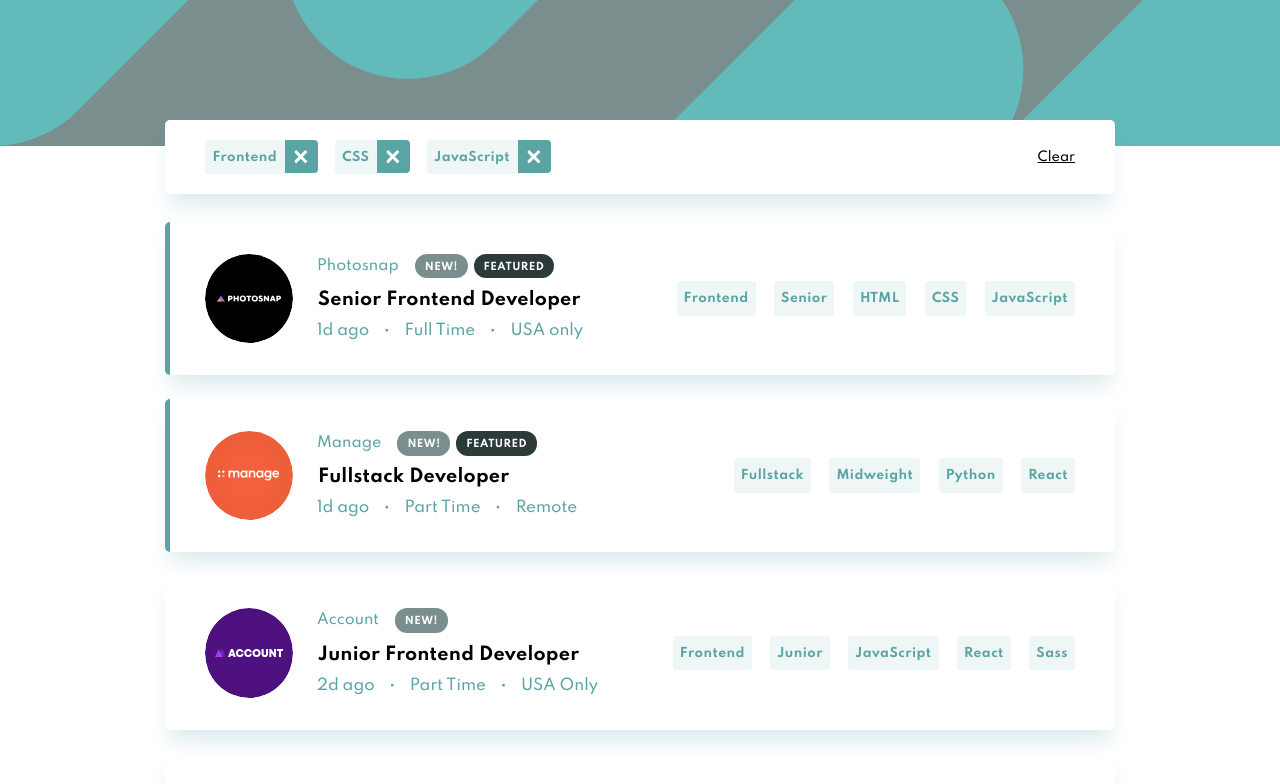
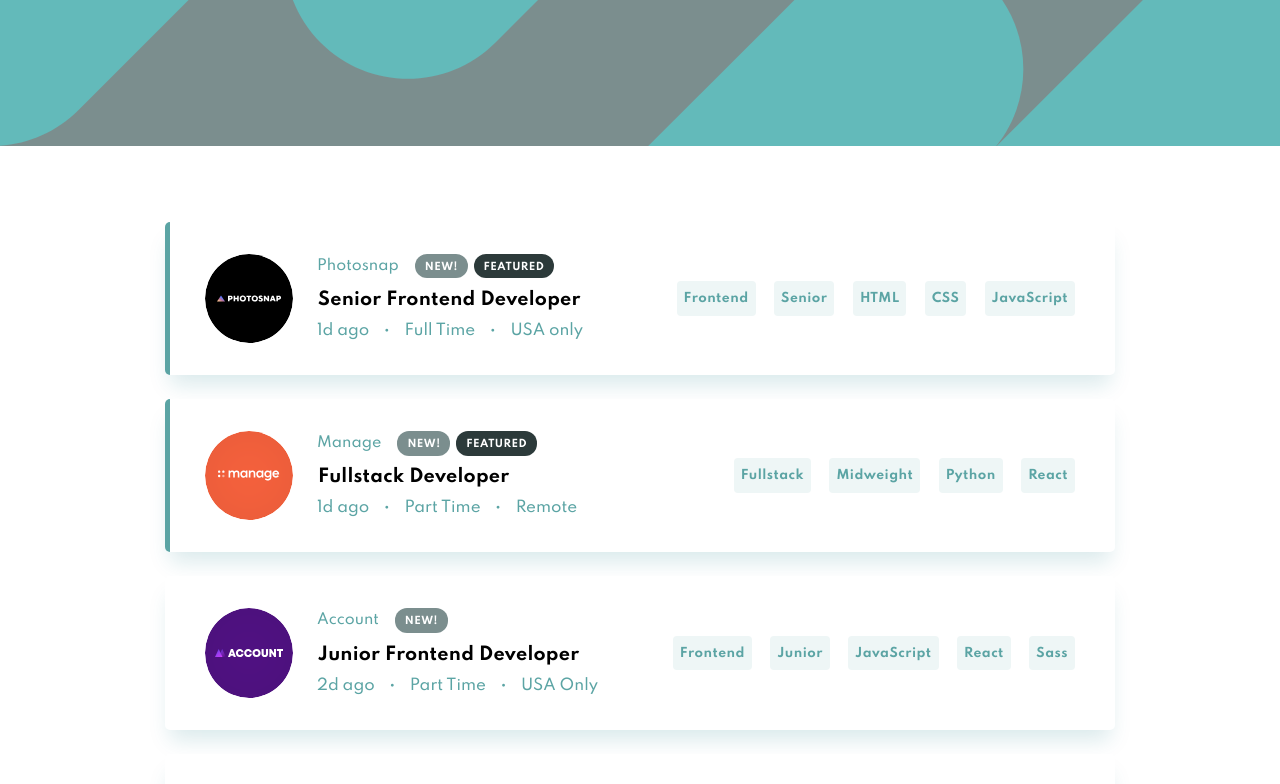
Before and after one commit to justAdevTV/job-listings-page, a Next.js app: page / in a window 1280 px wide. Shown: the top 784 px of the page. Built offline with nearby package versions, Linux system fonts and the light colour scheme.

Commit message:
Filter - Fixed logic for clear all

```diff
--- a/components/Filter/Filter.js
+++ b/components/Filter/Filter.js
@@ -2,13 +2,14 @@ import PropTypes from "prop-types";
 import { _Clear, _FilterContainer, _Tags } from "./filter.styles";
 import { Card, FilterTag } from "../";
 
-// TODO: Fill this in
 function Filter({ filters, onChange }) {
   const handleOnRemoveFilterClick = ({ tagName }) => {
-    console.log("Remove Filter", tagName);
+    // Array with selected tag removed
+    const filteredArray = filters.filter((name) => name !== tagName);
+    onChange({ filters: filteredArray });
   };
 
-  const handleClearAllClick = () => onChange({ fitlers: [] });
+  const handleClearAllClick = () => onChange({ filters: [] });
 
   const generateTags = (filters) =>
     filters.map((filter) => (
@@ -17,8 +18,8 @@ function Filter({ filters, onChange }) {
       </FilterTag>
     ));
 
-  //   Don't render if no tags are selected
-  //   if (filters.length <= 0) return null;
+  // Don't render if no tags are selected
+  if (filters.length <= 0) return null;
 
   return (
     <Card>
@@ -26,7 +27,7 @@ function Filter({ filters, onChange }) {
         <_Tags>{generateTags(filters)}</_Tags>
         <_Clear
           ariaLabel="Clear All Filters"
-          onClick={() => handleClearAllClick}
+          onClick={() => handleClearAllClick()}
         >
           Clear
         </_Clear>
--- a/components/Filter/filter.styles.js
+++ b/components/Filter/filter.styles.js
@@ -6,6 +6,7 @@ const _FilterContainer = styled.div`
 `;
 
 const _Clear = styled.a`
+  cursor: pointer;
   margin: auto 0;
   margin-left: auto;
   font-weight: 500;
--- a/pages/index.js
+++ b/pages/index.js
@@ -1,3 +1,4 @@
+import { useMemo, useState } from "react";
 import { JobsPage as JobsPageTemplate } from "../templates";
 import { Banner, Filter, JobsList } from "../components";
 
@@ -157,16 +158,25 @@ const Jobs = [
 
 // Main Page
 function Home() {
-  // TODO: Add handler logic
+  // List of all filters
+  const [filters, setFilters] = useState([]);
+  // List of currect jobs based on filters
+  const jobs = useMemo(() => {}, [Jobs, filters]);
+
   const handleOnJobTagClick = ({ tagName }) => {
-    console.log("Job Tag Click", tagName);
+    if (!filters.includes(tagName)) setFilters([...filters, tagName]);
   };
+
+  // Called Wwhen a filter is removed
+  const handleOnFilterRemove = ({ filters }) => setFilters(filters);
 
   // TODO: Add filter for jobs
   return (
     <JobsPageTemplate
       bannerComponent={<Banner />}
-      filterComponent={<Filter filters={["Frontend", "CSS", "JavaScript"]} />}
+      filterComponent={
+        <Filter filters={filters} onChange={handleOnFilterRemove} />
+      }
       jobsListComponent={<JobsList jobs={Jobs} onClick={handleOnJobTagClick} />}
     />
   );
```
Also changed, not shown: components/Tag/Tag.js (+8 -0 lines).
